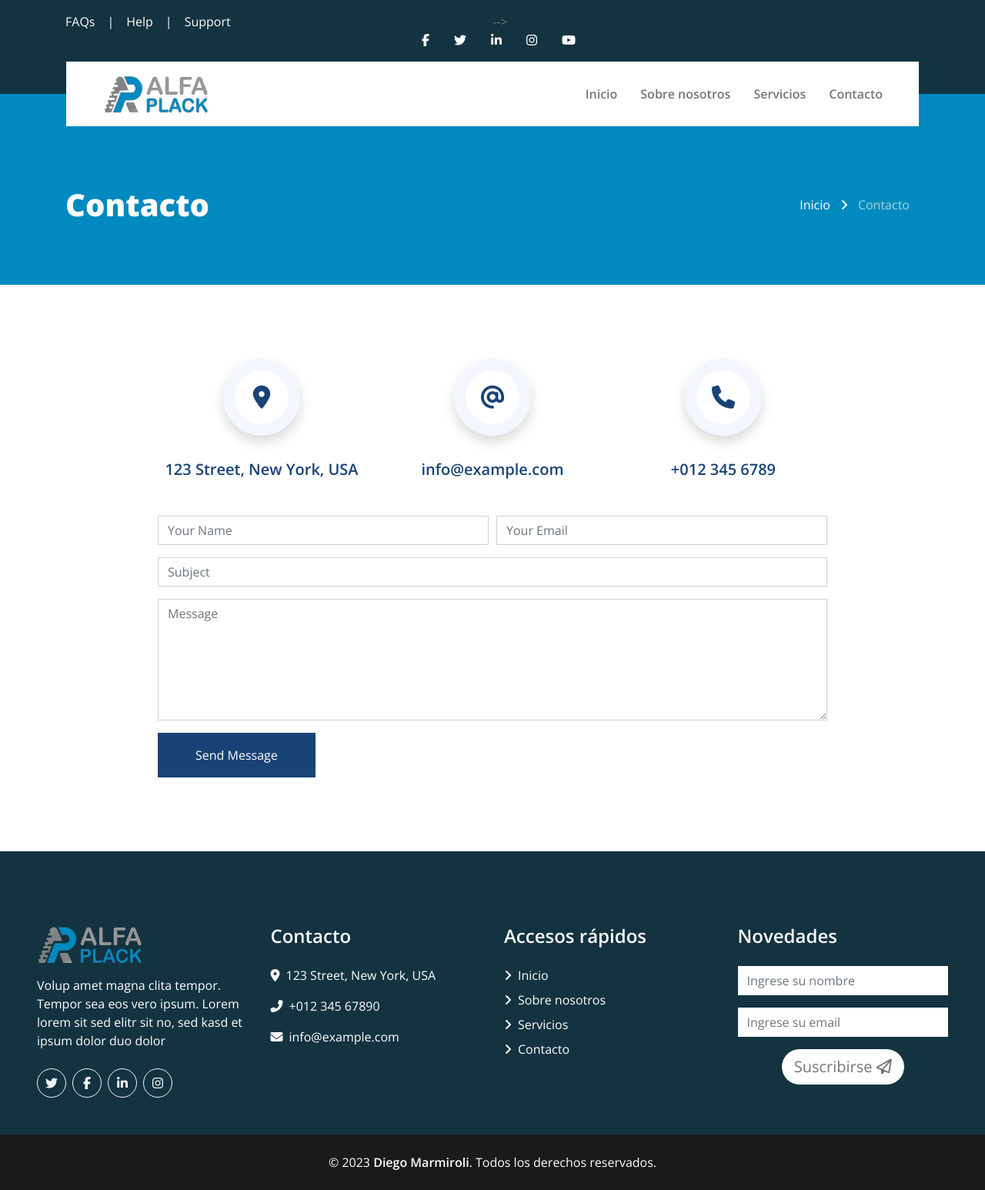
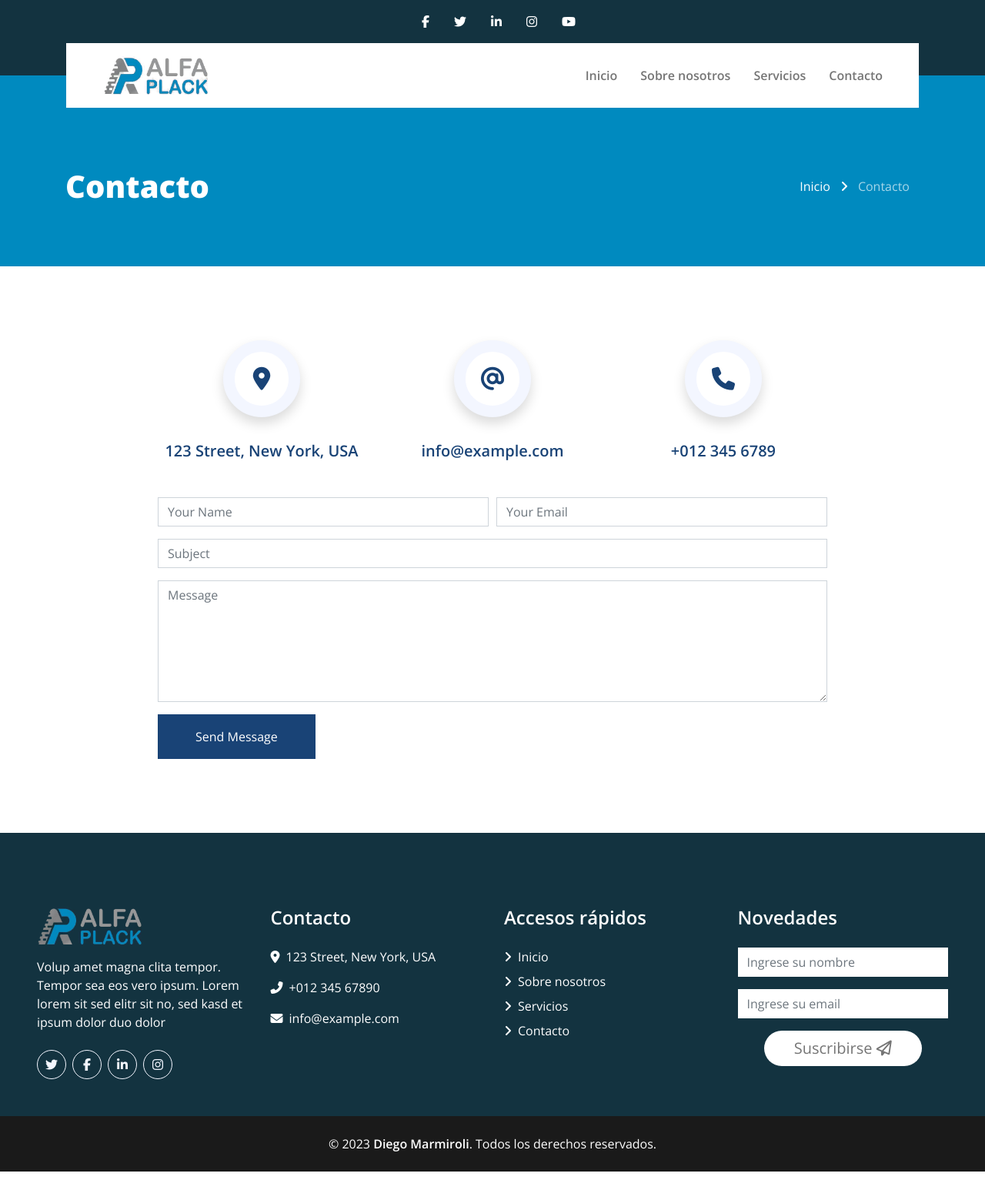
Before and after one commit to diegomarmiroli/alfaplack, a PHP site: page /Trabajos/contact.php in a window 1280 px wide. Shown: the whole page at 77% size. After the commit the page ends 1522 px from the top, so only its background shows below. Run offline with PHP 8.4, Linux system fonts and the light colour scheme; some libraries are stand-ins or nearby versions.

Commit message:
agregado estilo y animación al newsletter del footer

```diff
--- a/css/props.css
+++ b/css/props.css
@@ -20,3 +20,17 @@
 .bg-terciario {
     background-color: var(--logo-color-terciario);
 }
+
+#subscription-button{
+    background: white;
+    width: 75%;
+    border-radius: 30px;
+    transition: all 0.5s ease;
+}
+
+#subscription-button:hover{
+    background: #f0932b;
+    color: black;
+    width: 100%;
+    border-radius: 0;
+}
--- a/view/modules/footer.php
+++ b/view/modules/footer.php
@@ -41,7 +41,7 @@
                         <input type="email" class="form-control border-0" placeholder="Ingrese su email" required="required" />
                     </div>
                     <div class="d-flex justify-content-center">
-                        <button class="btn btn-lg bg-white border-0 rounded-pill" id="subscription-button" type="submit">Suscribirse  <i class="fa-regular fa-paper-plane"></i></button>
+                        <button class="btn btn-lg border-0" id="subscription-button" type="submit">Suscribirse  <i class="fa-regular fa-paper-plane"></i></button>
                     </div>
                 </form>
             </div>
--- a/view/modules/topbar.php
+++ b/view/modules/topbar.php
@@ -2,7 +2,7 @@
     <div class="container-fluid bg-oscuro py-3">
         <div class="container">
             <div class="row">
-                <div class="col-md-6 text-center text-lg-left mb-2 mb-lg-0">
+                <!--<div class="col-md-6 text-center text-lg-left mb-2 mb-lg-0">
                     <div class="d-inline-flex align-items-center">
                         <a class="text-white pr-3" href="">FAQs</a>
                         <span class="text-white">|</span>
```
